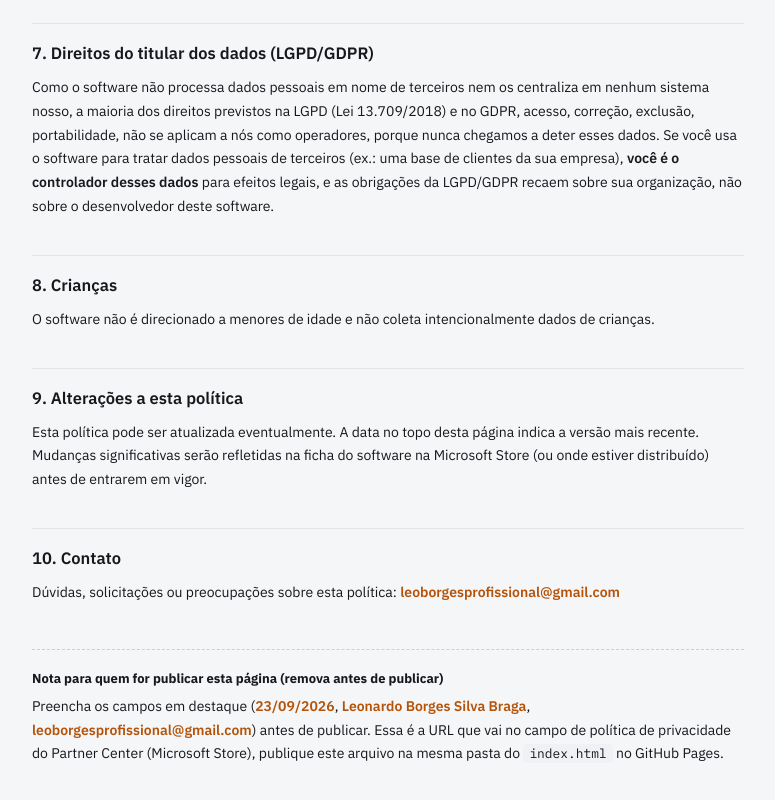
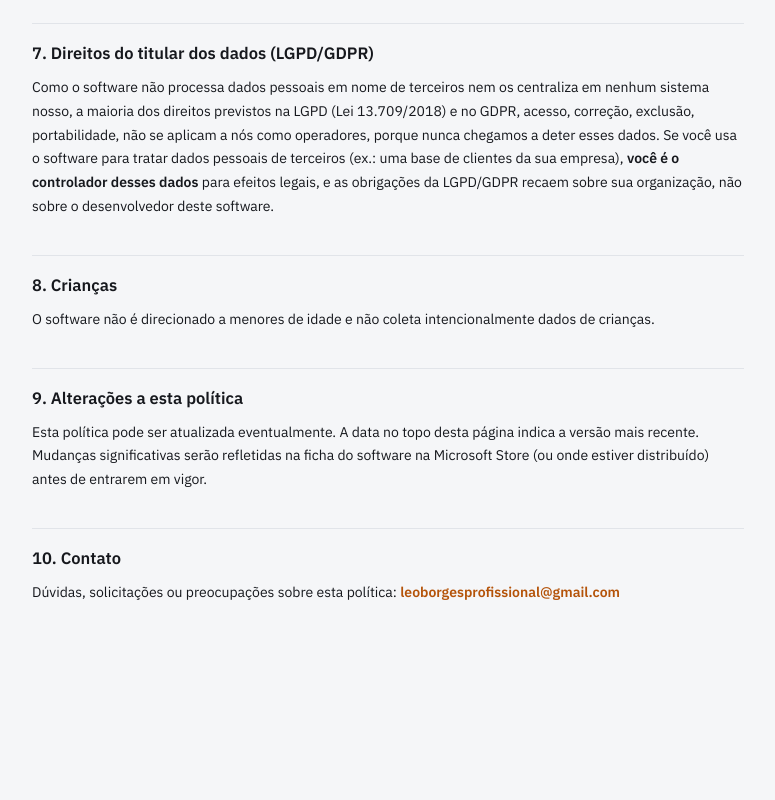
Before and after one commit to py-datalock/datalock_studio, a plain HTML site: page privacy.html in a window 1280 px wide. Shown: the part 2005-2805 px from the top of the page, without its empty margins (252-1027 px from the left). After the commit the page ends 2704 px from the top, so only its background shows below. Drawn offline with Linux system fonts and the light colour scheme.

Commit message:
Update privacy.html

```diff
--- a/privacy.html
+++ b/privacy.html
@@ -221,17 +221,7 @@
     <strong class="fill-me">leoborgesprofissional@gmail.com</strong>
   </p>
 
-  <div class="doc-note">
-    <h3>Nota para quem for publicar esta página (remova antes de publicar)</h3>
-    <p>
-      Preencha os campos em destaque (<span class="fill-me">23/09/2026</span>,
-      <span class="fill-me">Leonardo Borges Silva Braga</span>,
-      <span class="fill-me">leoborgesprofissional@gmail.com</span>) antes de publicar. Essa
-      é a URL que vai no campo de política de privacidade do Partner
-      Center (Microsoft Store), publique este arquivo na mesma pasta do
-      <code>index.html</code> no GitHub Pages.
-    </p>
-  </div>
+
 </main>
 
 </body>
```
